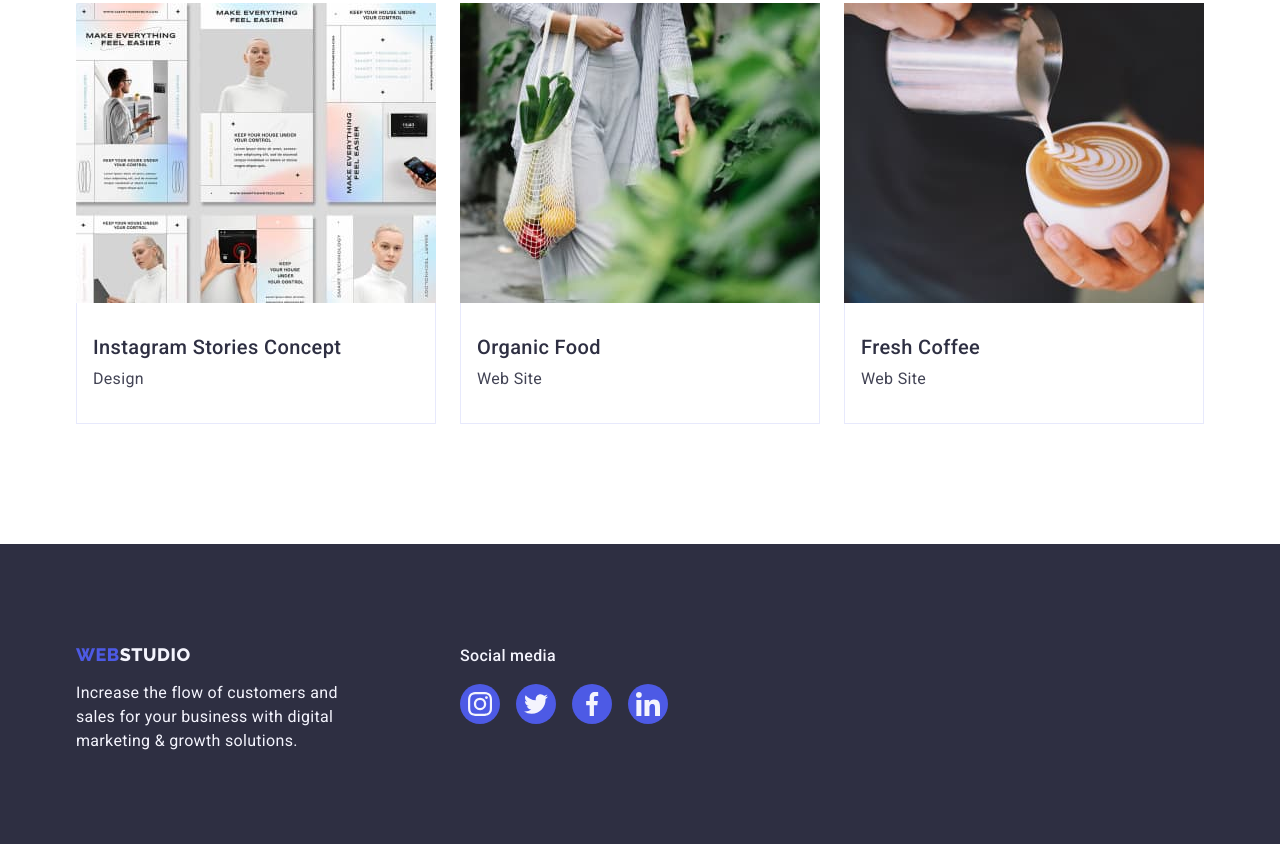
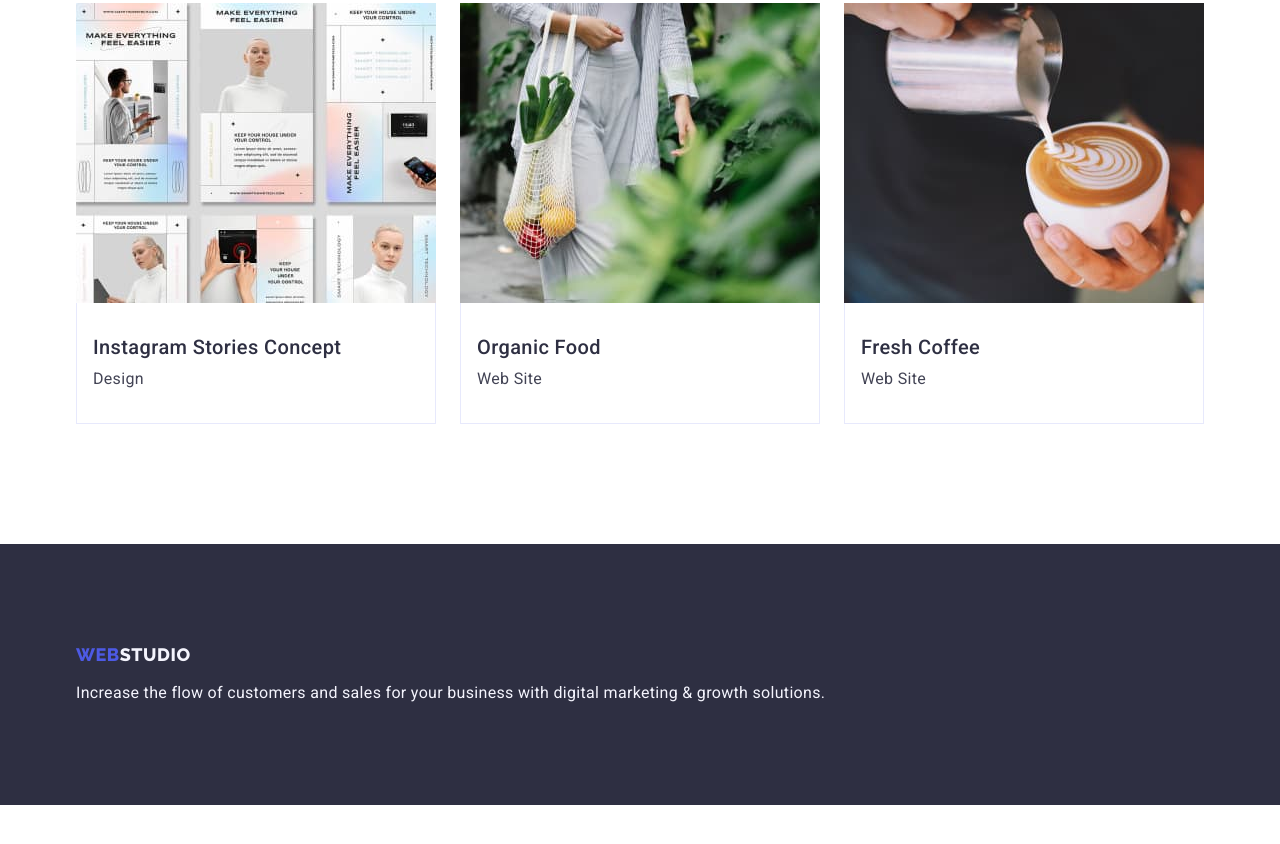
Before and after one commit to viarideto/goit-markup-hw-04, a plain HTML site: page portfolio.html in a window 1280 px wide. Shown: the part 1223-2067 px from the top of the page. After the commit the page ends 2028 px from the top, so only its background shows below. Drawn offline with nearby package versions, Linux system fonts and the light colour scheme.

Commit message:
add_links

```diff
--- a/portfolio.html
+++ b/portfolio.html
@@ -220,8 +220,7 @@
       </section>
     </main>
     <footer class="bottom">
-      <div class="container bottom-container">
-        <div class="bottom-company-info">
+      <div class="container">
         <a class="bottom-logo link" href="./index.html"
           >Web<span class="bottom-logo-part">Studio</span></a
         >
@@ -230,52 +229,6 @@
           digital marketing & growth solutions.
         </p>
       </div>
-        <div class="bottom-company-sm">
-          <p class="bottom-company-sm-title">Social media</p>
-          <ul class="bottom-sm-list list">
-            <li class="bottom-sm-item">
-              <a
-                class="bottom-sm-link"
-                href="http://"
-                target="_blank"
-                rel="noopener noreferrer"
-                ><svg class="bottom-sm-icon">
-                  <use href="./images/icons.svg#icon-sm-instagram"></use></svg
-              ></a>
-            </li>
-            <li class="bottom-sm-item">
-              <a
-                class="bottom-sm-link"
-                href="http://"
-                target="_blank"
-                rel="noopener noreferrer"
-                ><svg class="bottom-sm-icon">
-                  <use href="./images/icons.svg#icon-sm-twitter"></use></svg
-              ></a>
-            </li>
-            <li class="bottom-sm-item">
-              <a
-                class="bottom-sm-link"
-                href="http://"
-                target="_blank"
-                rel="noopener noreferrer"
-                ><svg class="bottom-sm-icon">
-                  <use href="./images/icons.svg#icon-sm-facebook"></use></svg
-              ></a>
-            </li>
-            <li class="bottom-sm-item">
-              <a
-                class="bottom-sm-link"
-                href="http://"
-                target="_blank"
-                rel="noopener noreferrer"
-                ><svg class="bottom-sm-icon">
-                  <use href="./images/icons.svg#icon-sm-linkedin"></use></svg
-              ></a>
-            </li>
-          </ul>
-        </div>
-      </div>
     </footer>
   </body>
 </html>
```
Also changed, not shown: index.html (+4 -4 lines). Lines whose indentation alone changed are shown as unchanged.
